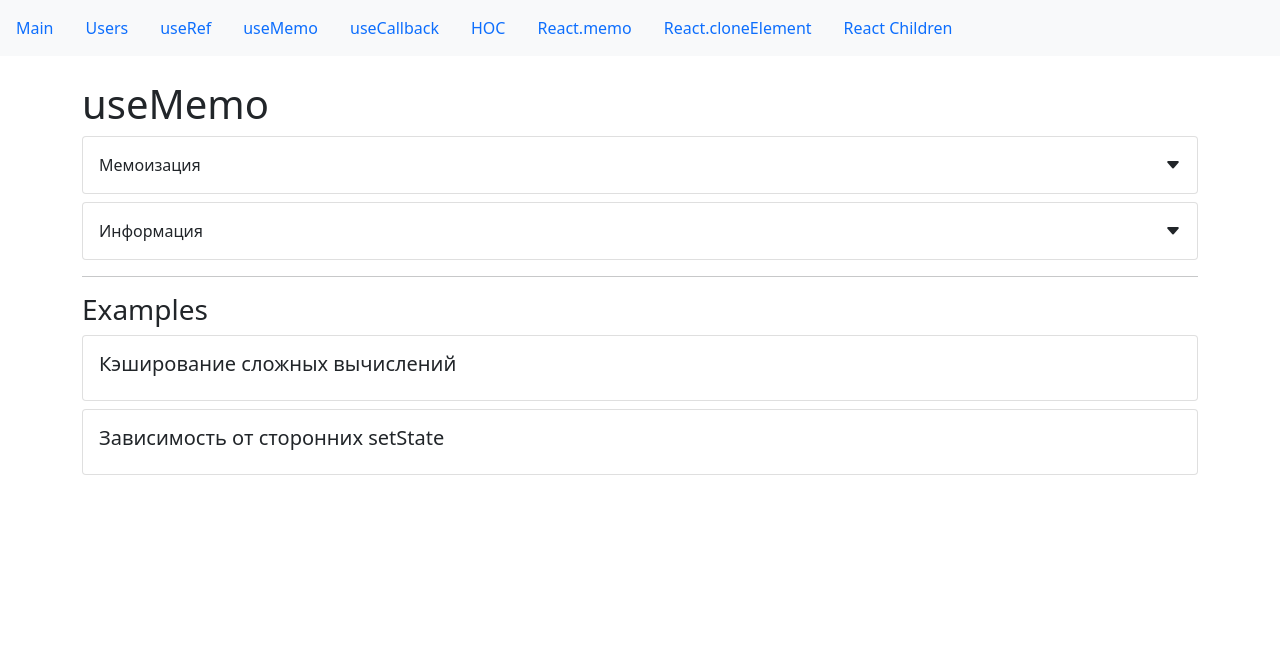
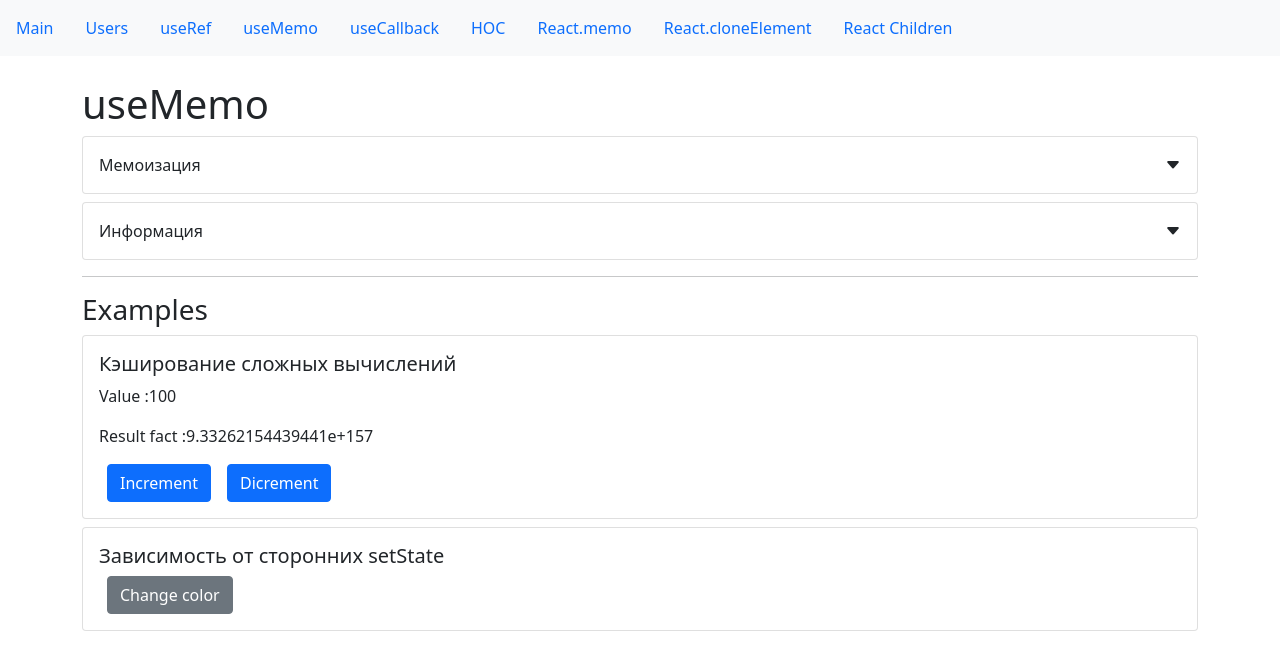
Before and after one commit to eximenz/react-hooks-for-fast-company-project, a React (Create React App) app: page /useMemo in a window 1280 px wide. Shown: the top 670 px of the page. Built offline with nearby package versions, Linux system fonts and the light colour scheme.

Commit message:
added useMemo hook

```diff
--- a/src/app/components/examples/useMemo/complexCalculate.jsx
+++ b/src/app/components/examples/useMemo/complexCalculate.jsx
@@ -1,15 +1,59 @@
-import React from "react";
+import React, { useState, useEffect, useMemo } from "react";
 import CardWrapper from "../../common/Card";
 import SmallTitle from "../../common/typografy/smallTitle";
 
+function factorial(n) {
+    return n ? n * factorial(n - 1) : 1;
+}
+
+function runFactorial(n) {
+    console.log("run factorial");
+    return factorial(n);
+}
+
 const ComplexCalculateExample = () => {
+    const [value, setValue] = useState(100);
+    const [otherState, setOtherState] = useState(false);
+
+    const buttonColor = otherState ? "primary" : "secondary";
+    useEffect(() => {
+        console.log("render buttonColor");
+    }, [buttonColor]);
+
+    const fact = useMemo(() => runFactorial(value), [value]);
     return (
         <>
             <CardWrapper>
                 <SmallTitle>Кэширование сложных вычислений</SmallTitle>
+                <p>Value :{value}</p>
+                <p>Result fact :{fact}</p>
+                <button
+                    className="btn btn-primary mx-2"
+                    onClick={() => {
+                        setValue((prevState) => prevState + 10);
+                    }}
+                >
+                    Increment
+                </button>
+                <button
+                    className="btn btn-primary mx-2"
+                    onClick={() => {
+                        setValue((prevState) => prevState - 10);
+                    }}
+                >
+                    Dicrement
+                </button>
             </CardWrapper>
             <CardWrapper>
                 <SmallTitle>Зависимость от сторонних setState</SmallTitle>
+                <button
+                    className={"btn ms-md-2 btn-" + buttonColor}
+                    onClick={() => {
+                        setOtherState((prevState) => !prevState);
+                    }}
+                >
+                    Change color
+                </button>
             </CardWrapper>
         </>
     );
```
